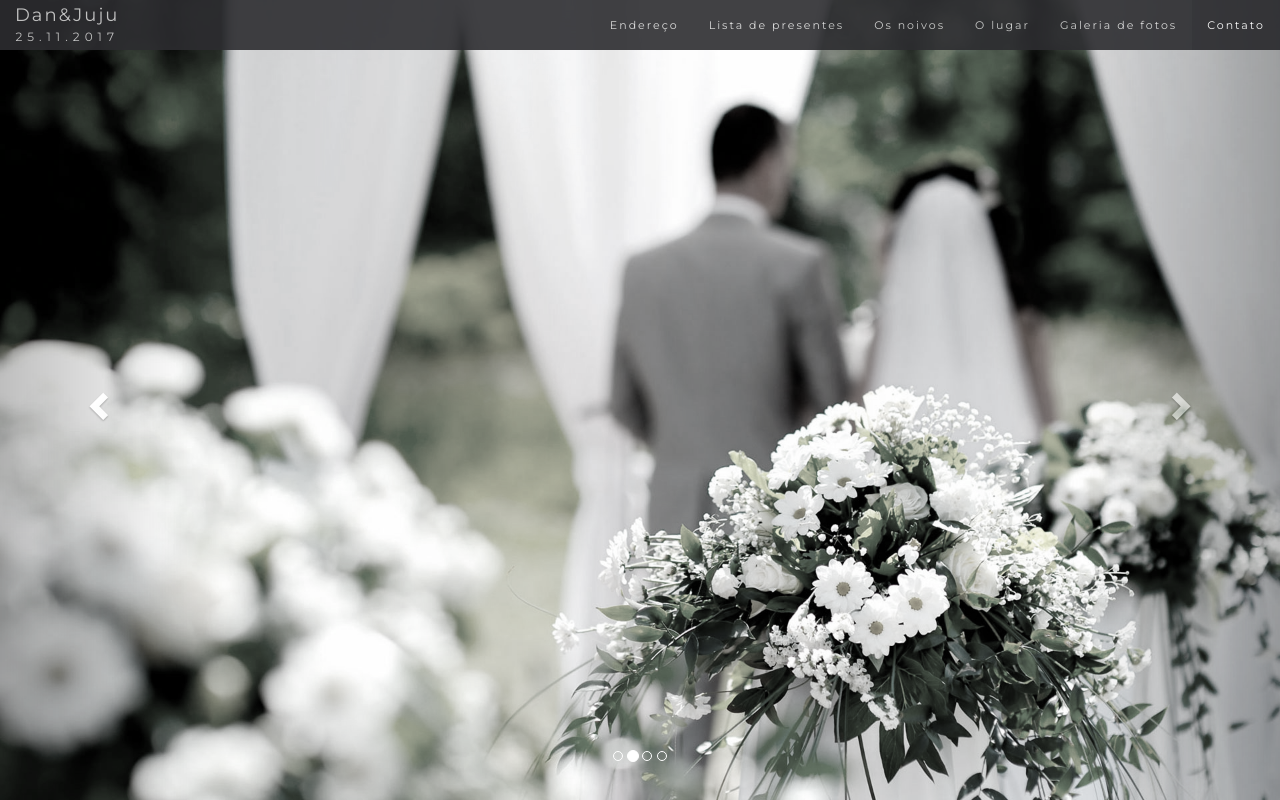
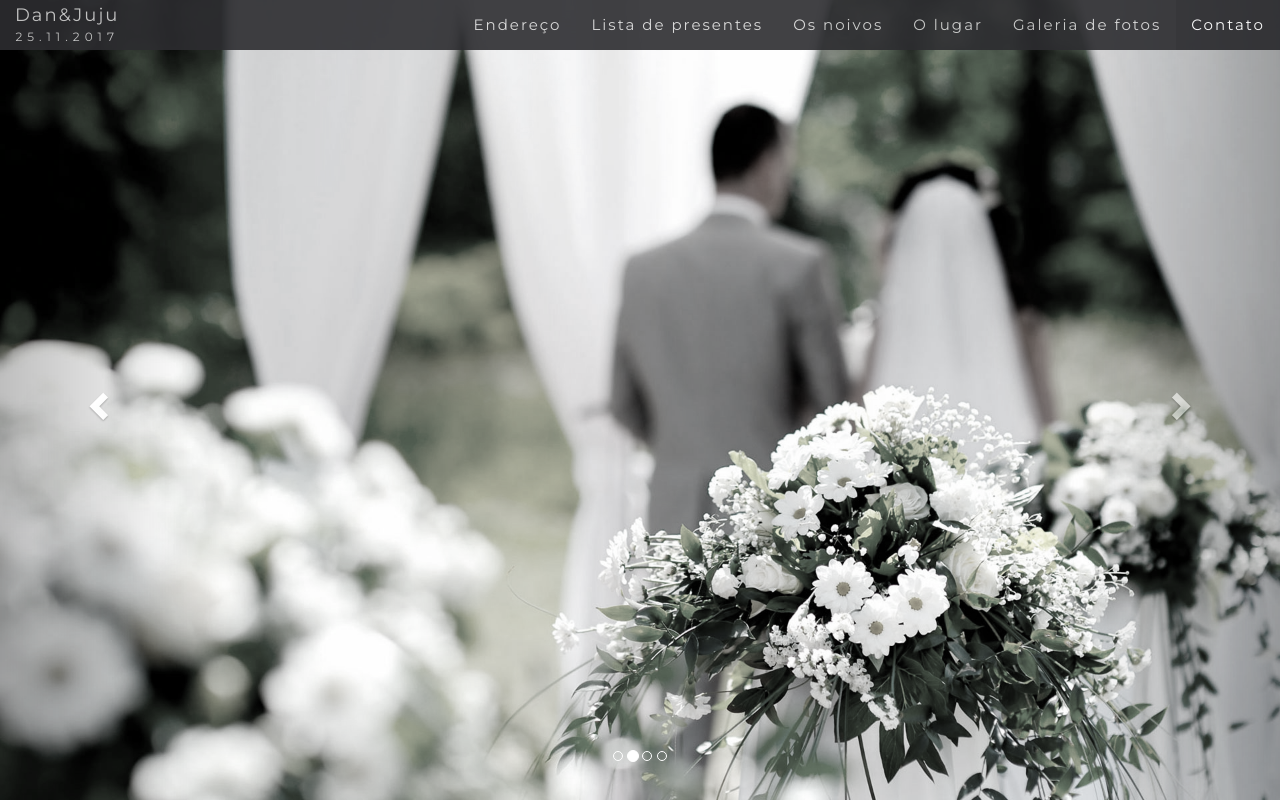
Before and after one commit to danilo-marra/danju, a plain HTML site: page index.html in a window 1280 px wide. Shown: the top 800 px of the page. Drawn offline with nearby package versions, Linux system fonts and the light colour scheme; some packages are replaced by stand-ins of ours; a script that the page names is missing.

Commit message:
alterar fonte menu
de 13px !important para 1em

```diff
--- a/assets/css/estilo.css
+++ b/assets/css/estilo.css
@@ -4,7 +4,7 @@ h3, h4{color:#111;}
 .form-control{border-radius:0;}
 textarea{resize:none;}
 .navbar, .well{font-family:Montserrat, sans-serif;}
-.navbar{margin-bottom:0;background-color:#2d2d30;border:0;font-size:11px !important;letter-spacing:2px;opacity:0.9;}
+.navbar{margin-bottom:0;background-color:#2d2d30;border:0;font-size:1em;letter-spacing:2px;opacity:0.9;}
 .navbar li a, .navbar .navbar-brand{color:#d5d5d5 !important;}
 .navbar .navbar-brand{padding-top:5px;}
 .navbar-nav li a:hover{color:#fff !important;}
```
